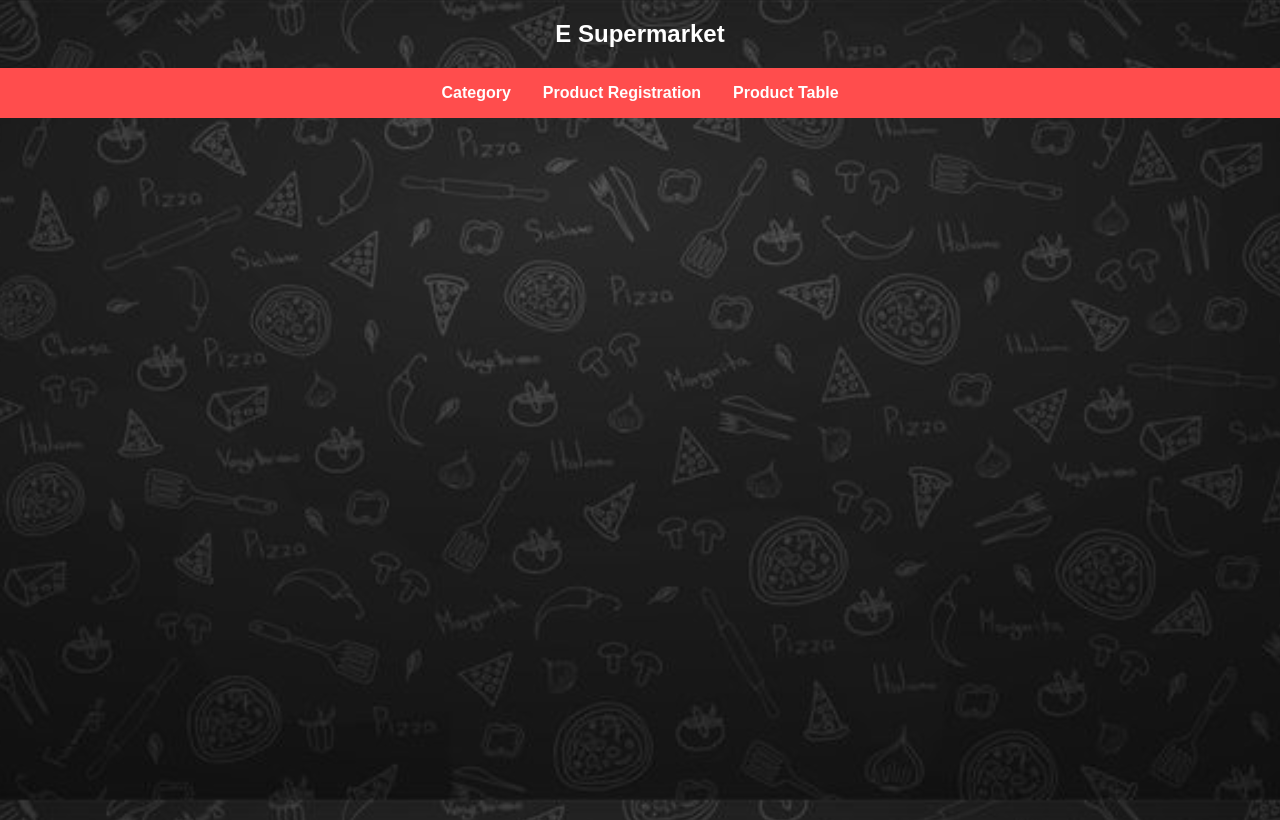
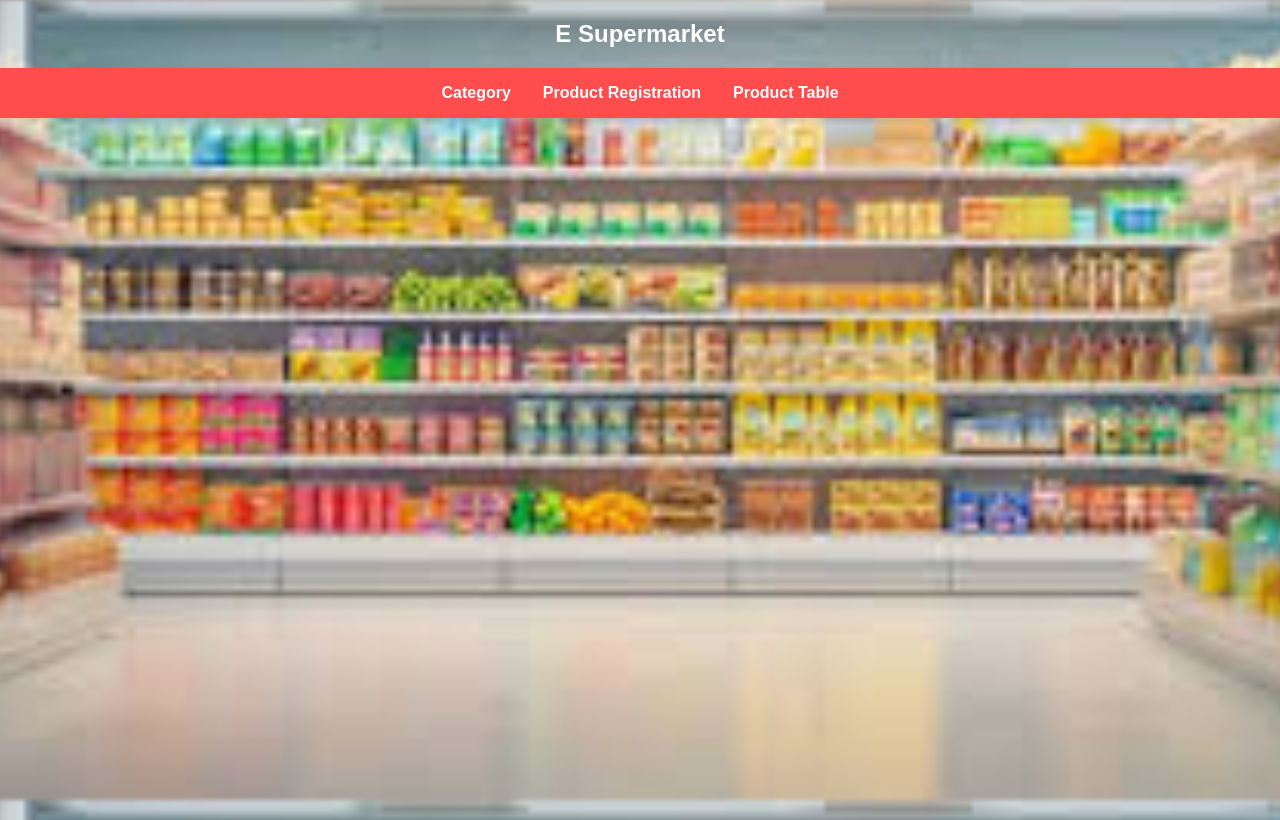
Before and after one commit to SoniyaMeryJacob/Shopping, a Next.js app: page / in a window 1280 px wide. Built offline with nearby package versions, Linux system fonts and the light colour scheme.

Commit message:
homepage link

```diff
--- a/src/styles/globals.css
+++ b/src/styles/globals.css
@@ -6,7 +6,7 @@ html, body {
 
 body {
   font-family: Arial, sans-serif;
-  background-image: url('/menu.jpg');
+  background-image: url('/download.jpeg');
   background-repeat: no-repeat;
   background-size: cover;
   background-position: center;
```
Also changed, not shown: public/Screenshot_20221207_111257.png (deleted).
